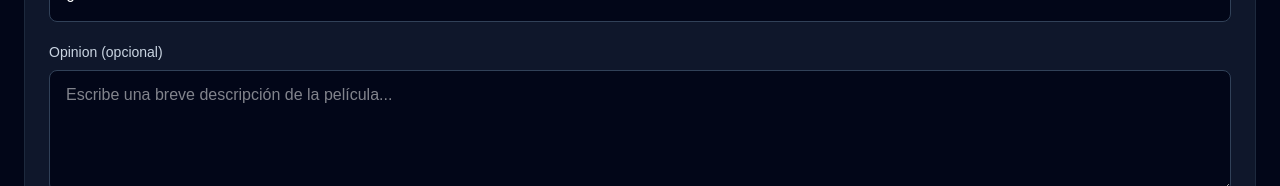
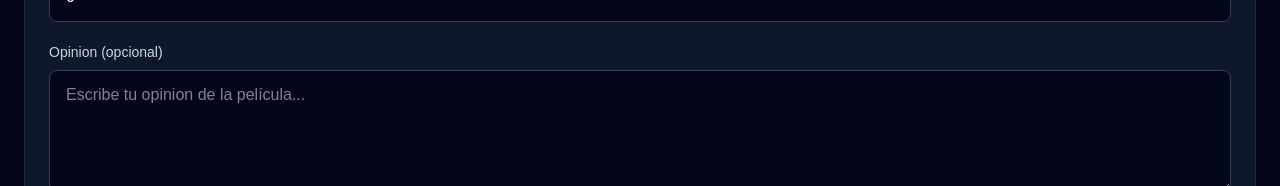
Before and after one commit to hamadorsanchez17-a11y/Hernan-amador-20221003666, a React (Vite) app in the folder frontend/: page / in a window 1280 px wide. Shown: the part 614-800 px from the top of the page. Built offline with nearby package versions, Linux system fonts and the light colour scheme; no server answers.

Commit message:
modificacion final

```diff
--- a/frontend/src/features/peliculas/components/CrearPeliculaForm.tsx
+++ b/frontend/src/features/peliculas/components/CrearPeliculaForm.tsx
@@ -221,7 +221,7 @@ function CrearPeliculaForm({
                         {...register('sinopsis')}
                         rows={4}
                         maxLength={500}
-                        placeholder="Escribe una breve descripción de la película..."
+                        placeholder="Escribe tu opinion de la película..."
                         className="w-full bg-slate-950 border border-slate-700 rounded-lg px-4 py-3 text-white outline-none focus:border-red-500 resize-y"
                     />
 
```
